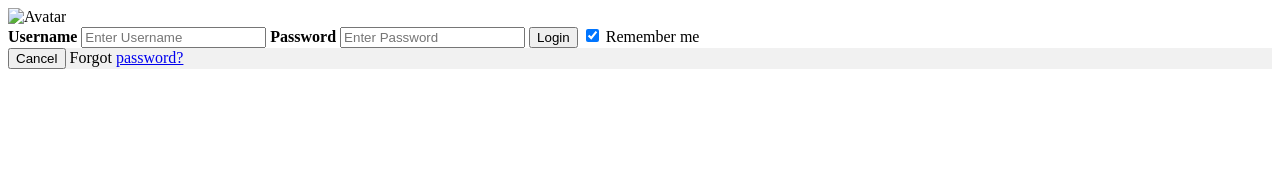
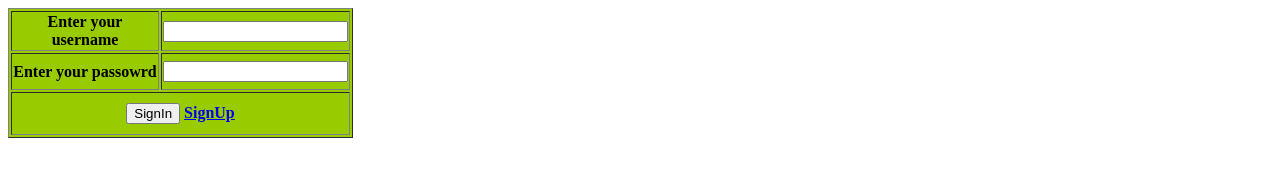
Before and after one commit to nileshkardile831/incedo-repo, a plain HTML site: page index.html in a window 1280 px wide. Drawn offline with Linux system fonts and the light colour scheme.

Commit message:
Login form updated

```diff
--- a/index.html
+++ b/index.html
@@ -1,23 +1,45 @@
-<form action="action_page.php" method="post">
-  <div class="imgcontainer">
-    <img src="img_avatar2.png" alt="Avatar" class="avatar">
-  </div>
+<!DOCTYPE html PUBLIC "-//W3C//DTD XHTML 1.0 Transitional//EN" "http://www.w3.org/TR/xhtml1/DTD/xhtml1-transitional.dtd">
 
-  <div class="container">
-    <label for="uname"><b>Username</b></label>
-    <input type="text" placeholder="Enter Username" name="uname" required>
+<html xmlns="http://www.w3.org/1999/xhtml">
 
-    <label for="psw"><b>Password</b></label>
-    <input type="password" placeholder="Enter Password" name="psw" required>
+<head>
 
-    <button type="submit">Login</button>
-    <label>
-      <input type="checkbox" checked="checked" name="remember"> Remember me
-    </label>
-  </div>
+<meta http-equiv="Content-Type" content="text/html; charset=iso-8859-1" />
 
-  <div class="container" style="background-color:#f1f1f1">
-    <button type="button" class="cancelbtn">Cancel</button>
-    <span class="psw">Forgot <a href="#">password?</a></span>
-  </div>
-</form>
+<title>Untitled Document</title>
+
+</head>
+
+<body>
+
+<table width="345" border="1" bgcolor="#99CC00">
+
+<tr>
+
+<th height="34">Enter your username</th>
+
+<td><input type="email"/></td>
+
+</tr>
+
+<tr>
+
+<th height="33">Enter your passowrd</th>
+
+<td><input type="password"/></td>
+
+</tr>
+
+<tr>
+
+<th height="39" colspan="2"><input type="submit" value="SignIn"/>
+
+<a href="#">SignUp</a></th>
+
+</tr>
+
+</table>
+
+</body>
+
+</html>
```
